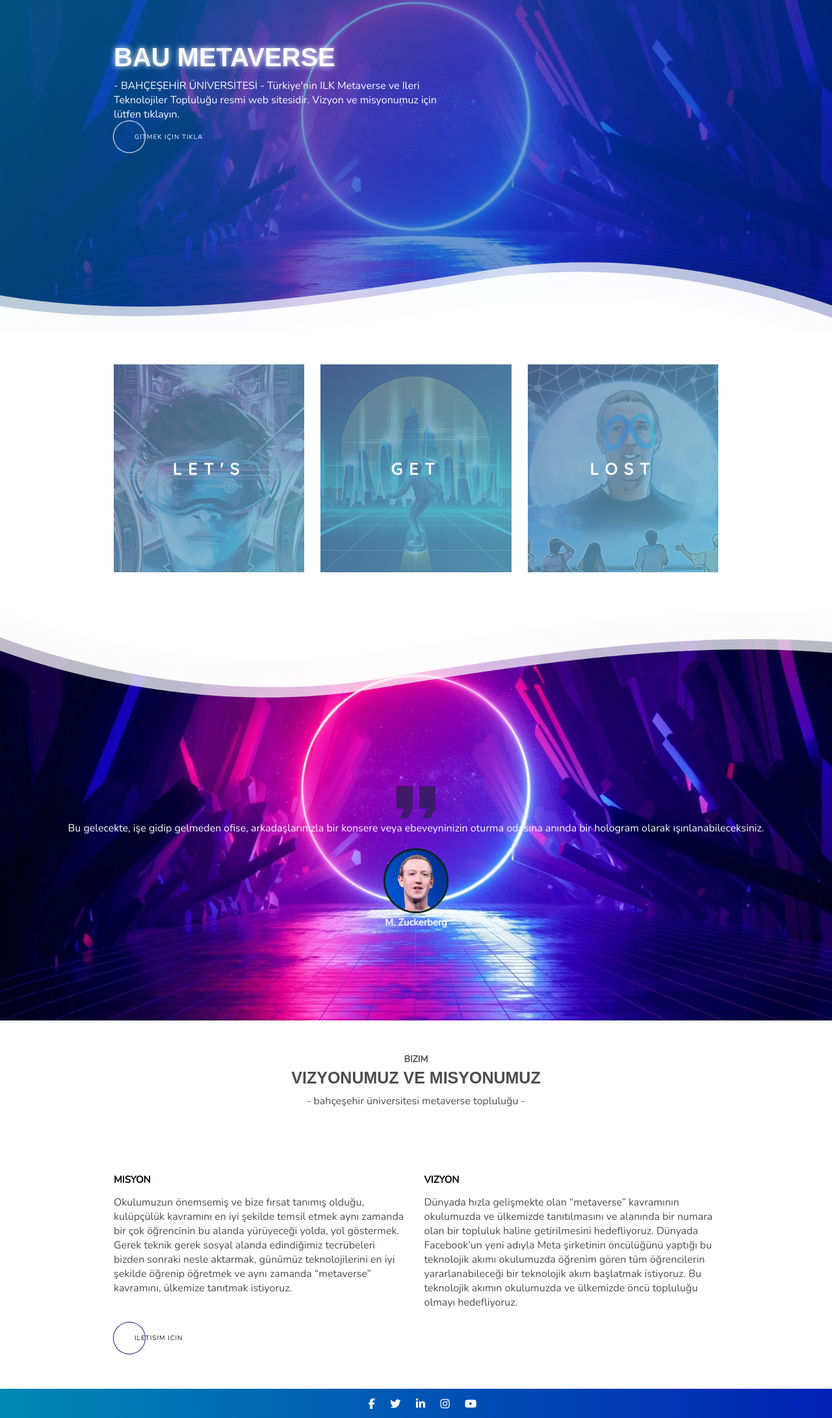
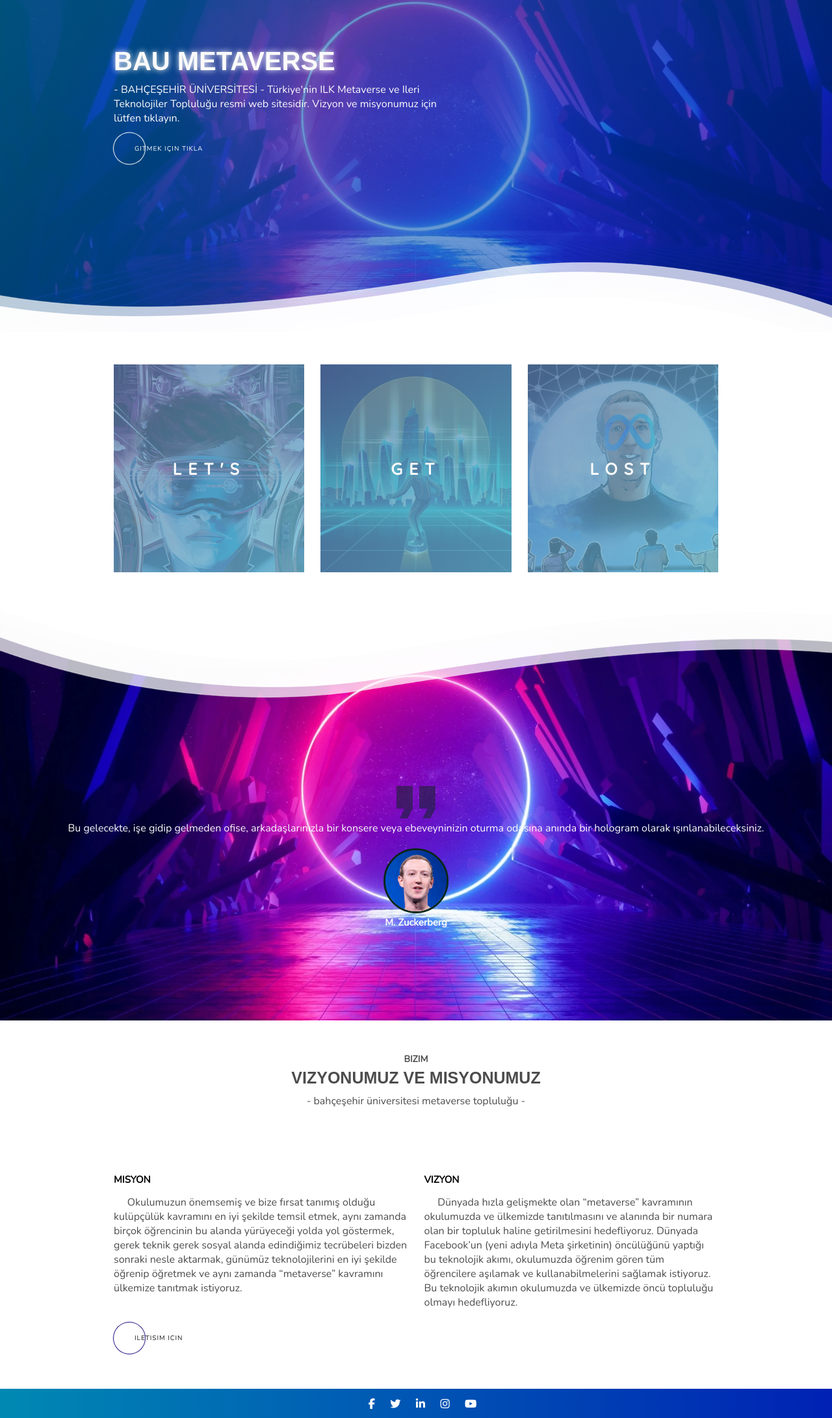
Before and after one commit to volkanalkan/baumetaverse.com, a plain HTML site: page index.html in a window 1280 px wide. Shown: the part 81-2264 px from the top of the page at 65% size. Drawn offline with nearby package versions, Linux system fonts and the light colour scheme; a web font is replaced by a local one.

Commit message:
Update index.html
some changes

```diff
--- a/index.html
+++ b/index.html
@@ -6,6 +6,7 @@
           content="width=device-width, user-scalable=no, initial-scale=1.0, maximum-scale=1.0, minimum-scale=1.0">
     <meta http-equiv="X-UA-Compatible" content="ie=edge">
     <title>BAU METAVERSE</title>
+    <Link prefetch={false} ...>
     <link rel="shortcut icon" type="image/x-icon" href="/img/mv-logo-bl.png">
     <link href="https://unpkg.com/ionicons@4.5.10-0/dist/css/ionicons.min.css" rel="stylesheet">
     <link href="https://fonts.googleapis.com/css?family=Nunito&display=swap" rel="stylesheet">
@@ -73,7 +74,7 @@
 
           </p>
 
-          <div class="content" data-form-type="card" data-aos="fade" data-aos-delay="50">
+          <div class="content bt-margin" data-form-type="card" data-aos="fade" data-aos-delay="50">
             <a href="#here" class="button">
               <span class="btn__circle"></span>
               <span class="btn__white-circle">
@@ -138,7 +139,7 @@
             <h2>MISYON</h2>
             <br>
             <p>
-              Okulumuzun önemsemiş ve bize fırsat tanımış olduğu, kulüpçülük kavramını en iyi şekilde temsil etmek aynı zamanda bir çok öğrencinin bu alanda yürüyeceği yolda, yol göstermek. Gerek teknik gerek sosyal alanda edindiğimiz tecrübeleri bizden sonraki nesle aktarmak, günümüz teknolojilerini en iyi şekilde öğrenip öğretmek ve aynı zamanda “metaverse” kavramını, ülkemize tanıtmak istiyoruz.
+              &#160;&#160;&#160&#160;&#160;Okulumuzun önemsemiş ve bize fırsat tanımış olduğu kulüpçülük kavramını en iyi şekilde temsil etmek, aynı zamanda birçok öğrencinin bu alanda yürüyeceği yolda yol göstermek, gerek teknik gerek sosyal alanda edindiğimiz tecrübeleri bizden sonraki nesle aktarmak, günümüz teknolojilerini en iyi şekilde öğrenip öğretmek ve aynı zamanda “metaverse” kavramını ülkemize tanıtmak istiyoruz.
             </p>
           </div>
           <!-- Adventure Grid Item #2 -->
@@ -146,12 +147,12 @@
             <h2>VIZYON</h2>
             <br>
             <p>
-              Dünyada hızla gelişmekte olan “metaverse” kavramının okulumuzda ve ülkemizde tanıtılmasını ve alanında bir numara olan bir topluluk haline getirilmesini hedefliyoruz. Dünyada Facebook’un yeni adıyla Meta şirketinin öncülüğünü yaptığı bu teknolojik akımı okulumuzda öğrenim gören tüm öğrencilerin yararlanabileceği bir teknolojik akım başlatmak istiyoruz. Bu teknolojik akımın okulumuzda ve ülkemizde öncü topluluğu olmayı hedefliyoruz.
+              &#160;&#160;&#160;&#160;&#160;Dünyada hızla gelişmekte olan “metaverse” kavramının okulumuzda ve ülkemizde tanıtılmasını ve alanında bir numara olan bir topluluk haline getirilmesini hedefliyoruz. Dünyada Facebook’un (yeni adıyla Meta şirketinin) öncülüğünü yaptığı bu teknolojik akımı, okulumuzda öğrenim gören tüm öğrencilere aşılamak ve kullanabilmelerini sağlamak istiyoruz. Bu teknolojik akımın okulumuzda ve ülkemizde öncü topluluğu olmayı hedefliyoruz.
             </p>
           </div>
         </div>
 
-        <div class="content" data-form-type="card" data-aos="fade" data-aos-delay="650">
+        <div class="content bt-margin" data-form-type="card" data-aos="fade" data-aos-delay="650">
           <a href="/contactUs.html" class="button-2">
             <span class="btn__circle-2"></span>
             <span class="btn__black-circle">
```
